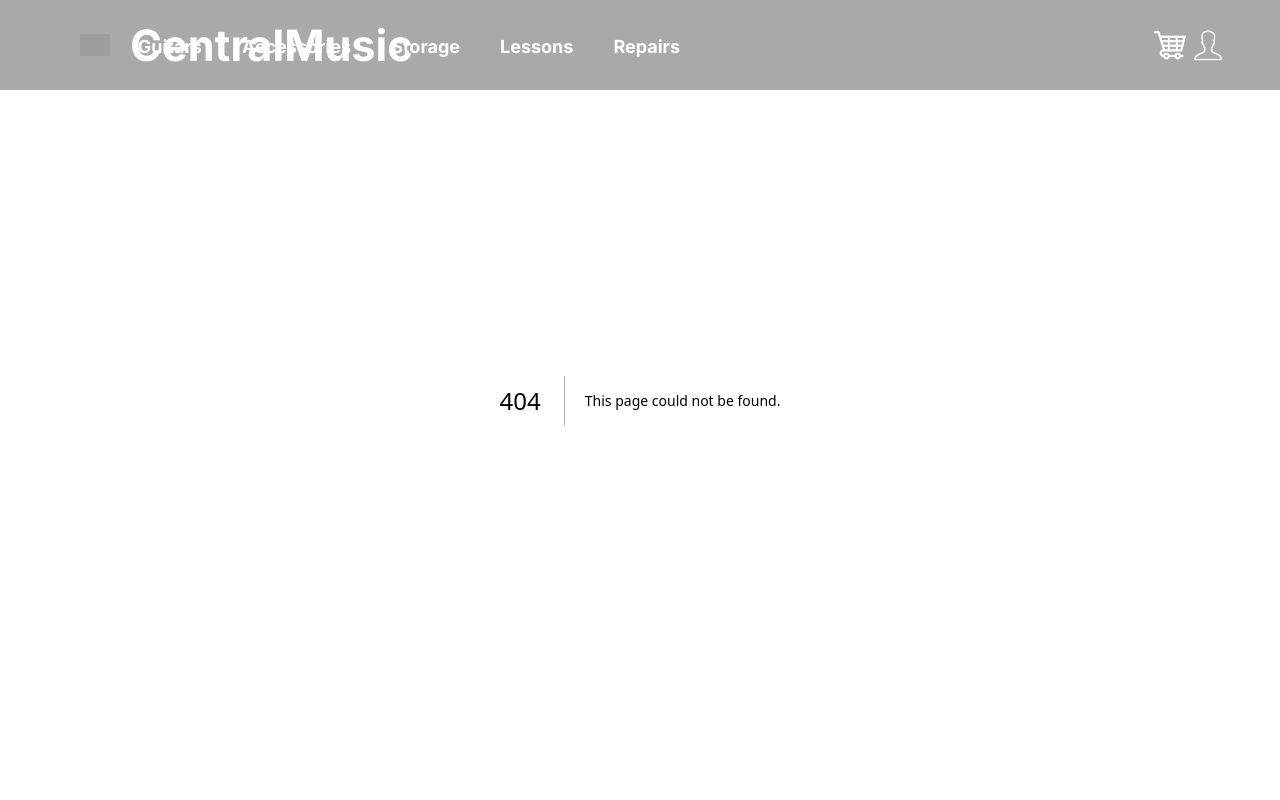
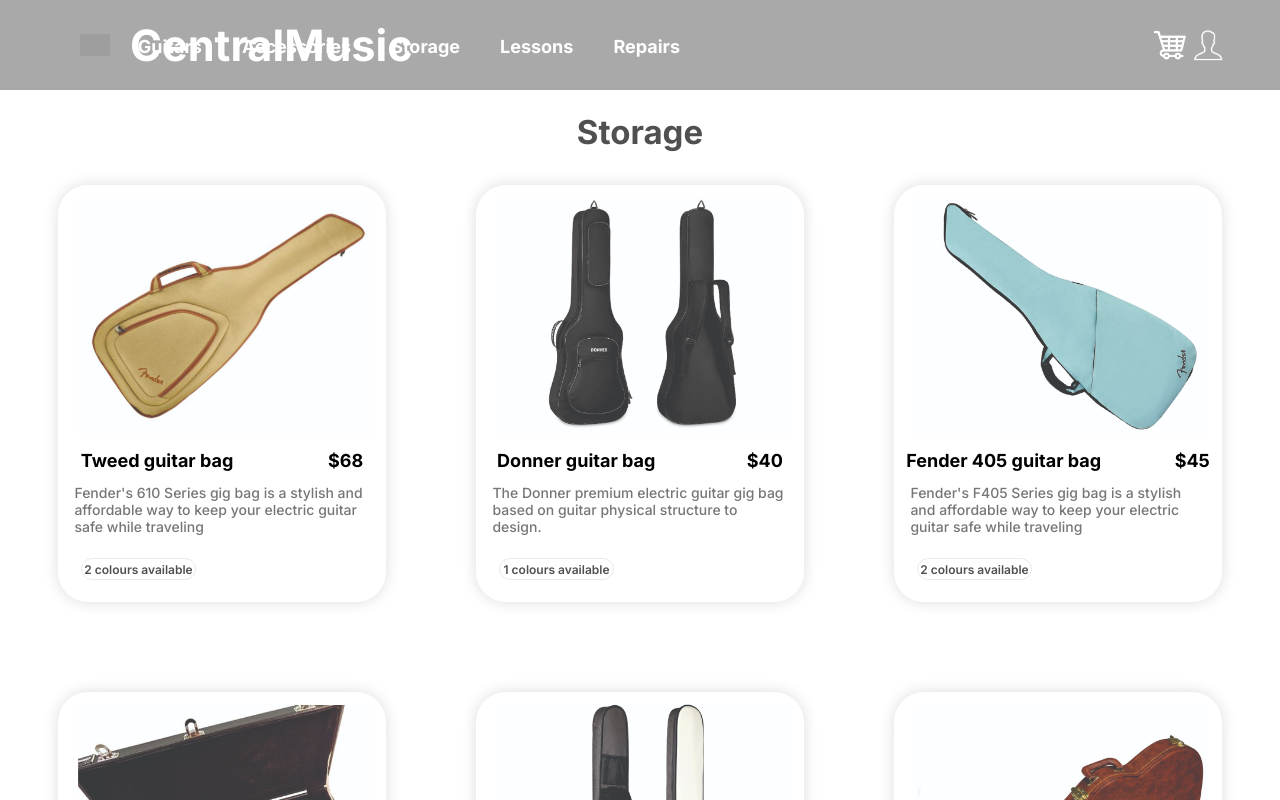
Before and after one commit to alfonsolopetegui/ecommerce_centralmusic, a Next.js app: page /StoragePage in a window 1280 px wide. Before the commit this address had no page. Shown: the top 800 px of the page. Built offline with nearby package versions, Linux system fonts and the light colour scheme; grey boxes are pictures that could not be loaded.

Commit message:
link del storage a la nav bar y style de guitarspage

```diff
--- a/src/app/GuitarsPage/Page.js
+++ b/src/app/GuitarsPage/Page.js
@@ -6,7 +6,7 @@
   return (
     <>
       <div className={styles.guitarsPageWrapper}>
-        <h3>Guitars</h3>
+        <h3 className={styles.titleGuitarPages}>Guitars</h3>
         <div className={styles.guitarContainer}>
           {GuitarsInfo.map((guitar) => {
             return <Card key={guitar.id} data={guitar} />;
--- a/src/app/components/molecules/Storage.js
+++ b/src/app/StoragePage/page.js
@@ -1,14 +1,14 @@
 import React from 'react'
-import PopularCard from '../atoms/atoms/atoms/PopularCard'
-import styles from "../../../styles/carrousel.module.css";
-import { StorageInfo } from '../data/storageInfo';
+import PopularCard from '../components/atoms/atoms/atoms/PopularCard';
+import styles from "../../styles/carrousel.module.css";
+import { StorageInfo } from '../components/data/storageInfo';
 
 
 const Storage = () => {
     return (
         <>
-            <div className={styles.popularListHeader}>
-                <hr className={styles.separatedLine} />
+           <div className={styles.StoragePageWrapper}>
+            <div className={styles.StorageHeader}>
                 <h2 className={styles.storageTitle}> Storage </h2>
             </div>
             <div className={styles.storageList}>
@@ -21,7 +21,7 @@
                     }
                 </div>
             </div>
-
+            </div>
         </>
     )
 }
--- a/src/app/components/atoms/atoms/atoms/Header.js
+++ b/src/app/components/atoms/atoms/atoms/Header.js
@@ -6,7 +6,7 @@
   const menuItems = [
     { text: "Guitars", href: "/GuitarsPage" },
     { text: "Accessories", href: "/AccesoriesPage" },
-    { text: "Storage", href: "#" },
+    { text: "Storage", href: "/StoragePage" },
     { text: "Lessons", href: "/LessonsPage" },
     { text: "Repairs", href: "/repairs" },
   ];
--- a/src/app/components/data/storageInfo.js
+++ b/src/app/components/data/storageInfo.js
@@ -2,7 +2,7 @@
     {
         id: 1,
         img: "case1.jpg",
-        title:"Tweed electric guitar bag",
+        title:"Tweed guitar bag",
         price: "$68",
         text:"Fender's 610 Series gig bag is a stylish and affordable way to keep your electric guitar safe while traveling",
         colorsavailable: "2",
@@ -11,7 +11,7 @@
     {
         id: 2,
         img: "case2.jpg",
-        title:"Donner electric guitar bag",
+        title:"Donner guitar bag",
         price: "$40",
         text:"The Donner premium electric guitar gig bag based on guitar physical structure to design.",
         colorsavailable: "1",
@@ -35,7 +35,7 @@
     {
         id: 5,
         img: "case5.jpg",
-        title:"Eitmos electric guitar bag" ,
+        title:"Eitmos guitar bag" ,
         price: "$60",
         text:"The exclusive self-designed 39' guitar bag, with a stylish and practical air-cushioned shoulder strap",
         colorsavailable: "3",
--- a/src/styles/carrousel.module.css
+++ b/src/styles/carrousel.module.css
@@ -150,6 +150,14 @@
    font-size: 33px;
    }
 
+   .StorageHeader {
+    display: flex;
+    flex-direction: column;
+    align-items: center;
+    padding-top: 8%;
+    padding-bottom: 1%;
+   }
+
 
 /********************LAPTOP**************************/
   @media (min-width: 1225px) {
```
Also changed, not shown: src/styles/guitarsPage.module.css (+17 -1 lines).
